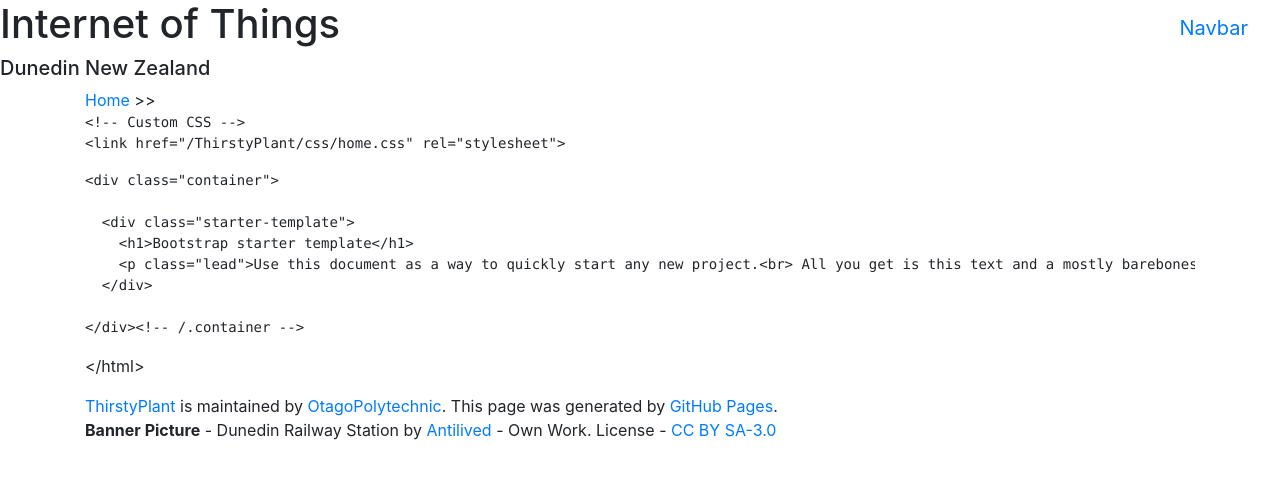
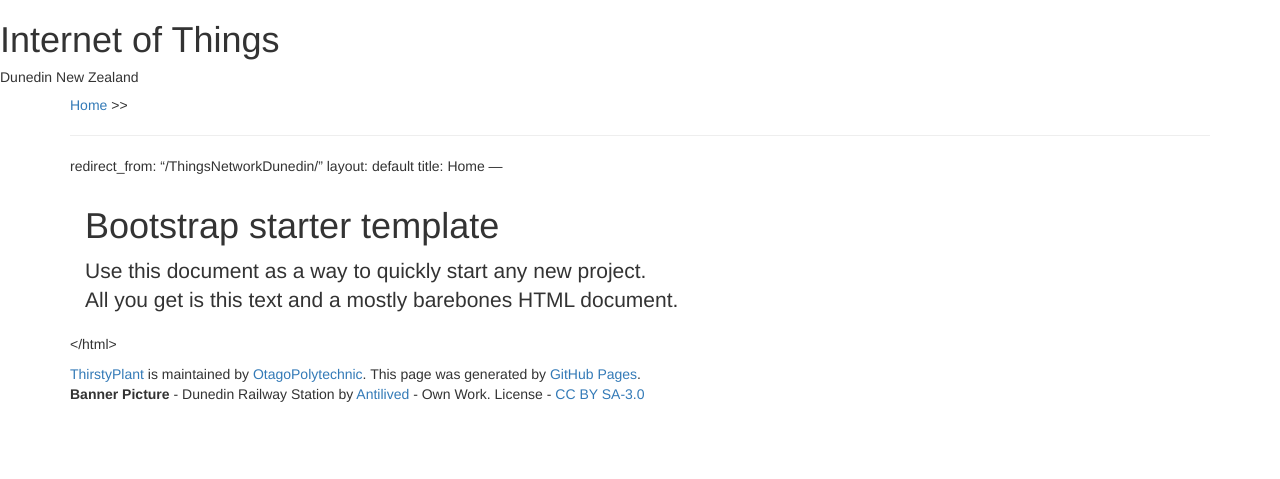
Before and after one commit to OtagoPolytechnic/ThirstyPlant, a Jekyll site: the page built from index.md, in a window 1280 px wide. Shown: the top 479 px of the page. Built offline with Jekyll 4.4.1, drawn with Linux system fonts in a browser that asks for light colours; nearby versions of some CDN libraries; our own code applies the rules of GitHub Pages for plain Markdown files; library files that are not in the unit come from our copies; a script that is not in the unit is left out; the repository's description, which GitHub fills in, is left out.

Commit message:
Update index.md

```diff
--- a/index.md
+++ b/index.md
@@ -1,47 +1,17 @@
-    <!-- Custom CSS -->
-    <link href="{{ site.baseurl }}/css/home.css" rel="stylesheet">
+   ---
 
-   <nav class="navbar navbar-toggleable-md navbar-inverse bg-inverse fixed-top">
-      <button class="navbar-toggler navbar-toggler-right" type="button" data-toggle="collapse" data-target="#navbarsExampleDefault" aria-controls="navbarsExampleDefault" aria-expanded="false" aria-label="Toggle navigation">
-        <span class="navbar-toggler-icon"></span>
-      </button>
-      <a class="navbar-brand" href="#">Navbar</a>
+redirect_from: "/ThingsNetworkDunedin/"
+layout: default
+title: Home
+---
 
-      <div class="collapse navbar-collapse" id="navbarsExampleDefault">
-        <ul class="navbar-nav mr-auto">
-          <li class="nav-item active">
-            <a class="nav-link" href="#">Home <span class="sr-only">(current)</span></a>
-          </li>
-          <li class="nav-item">
-            <a class="nav-link" href="#">Link</a>
-          </li>
-          <li class="nav-item">
-            <a class="nav-link disabled" href="#">Disabled</a>
-          </li>
-          <li class="nav-item dropdown">
-            <a class="nav-link dropdown-toggle" href="http://example.com" id="dropdown01" data-toggle="dropdown" aria-haspopup="true" aria-expanded="false">Dropdown</a>
-            <div class="dropdown-menu" aria-labelledby="dropdown01">
-              <a class="dropdown-item" href="#">Action</a>
-              <a class="dropdown-item" href="#">Another action</a>
-              <a class="dropdown-item" href="#">Something else here</a>
-            </div>
-          </li>
-        </ul>
-        <form class="form-inline my-2 my-lg-0">
-          <input class="form-control mr-sm-2" type="text" placeholder="Search">
-          <button class="btn btn-outline-success my-2 my-sm-0" type="submit">Search</button>
-        </form>
-      </div>
-    </nav>
-
-    <div class="container">
-
-      <div class="starter-template">
+<div class="container">
+    <div class="starter-template">
         <h1>Bootstrap starter template</h1>
         <p class="lead">Use this document as a way to quickly start any new project.<br> All you get is this text and a mostly barebones HTML document.</p>
       </div>
 
-    </div><!-- /.container -->
+</div><!-- /.container -->
 
 
 </html>
```
